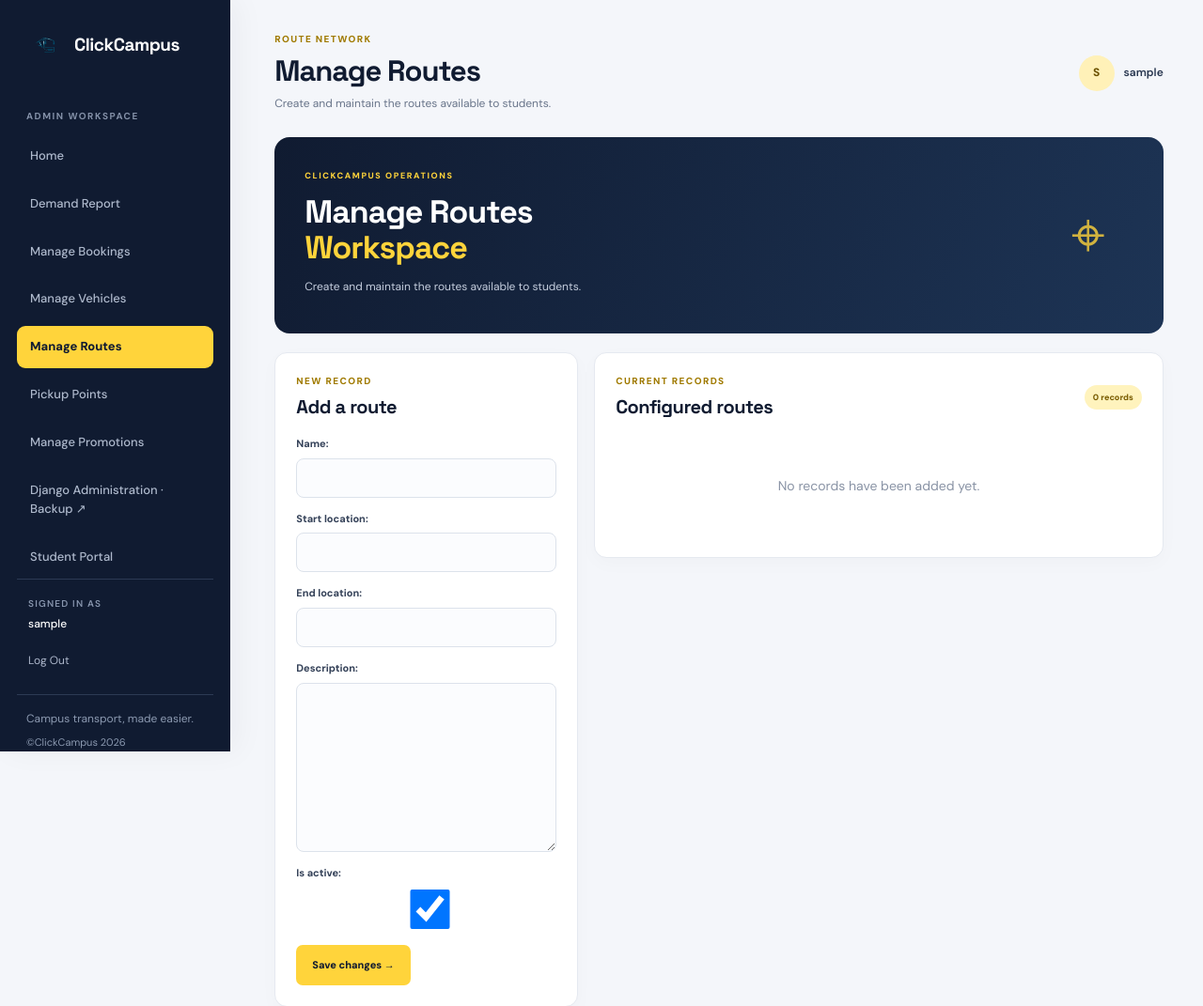
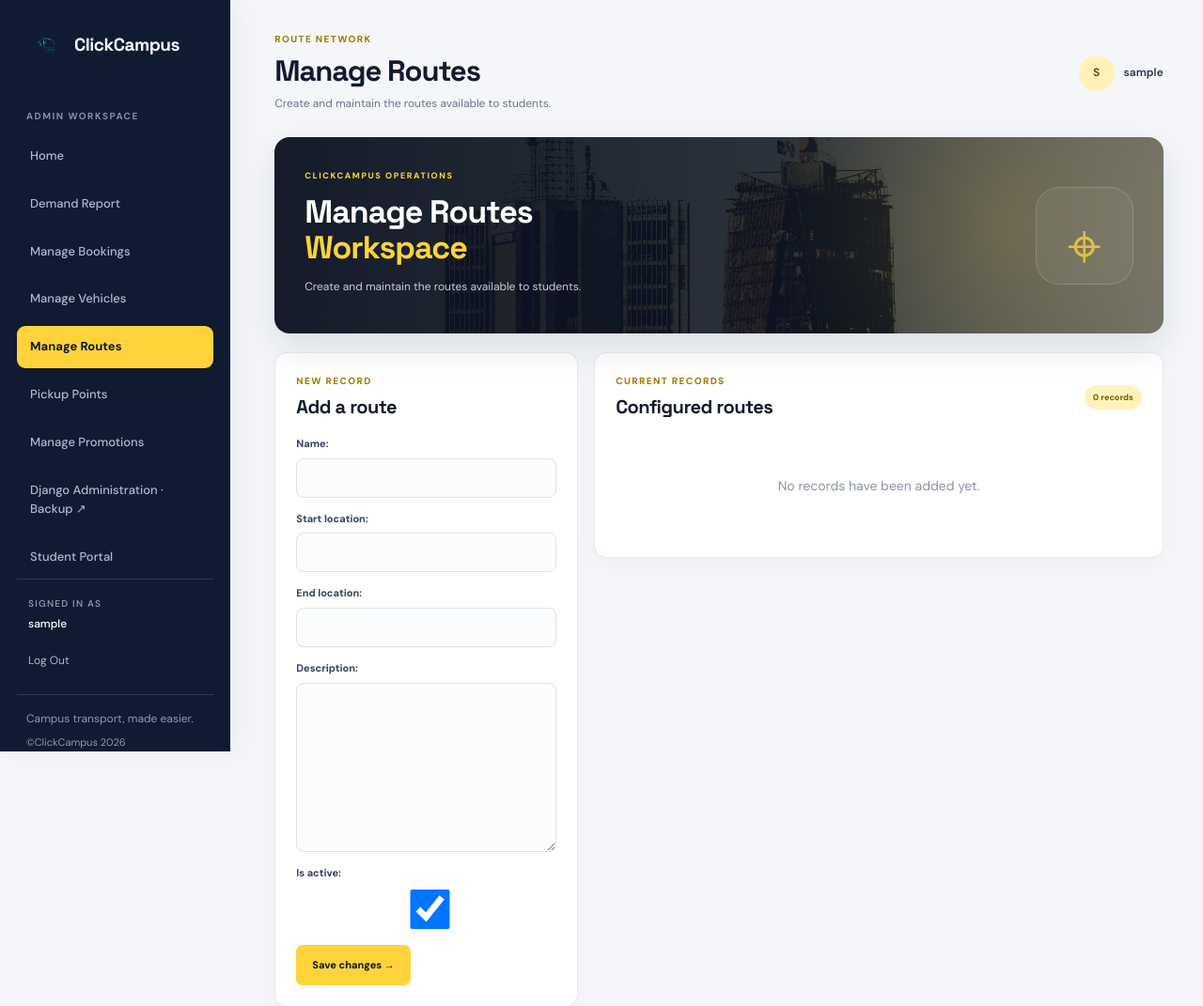
Before and after one commit to iisika/ClickCampus, a Django app: page /admin-dashboard/routes/ in a window 1280 px wide. Shown: the top 1071 px of the page at 94% size. Run offline with Django 5.2, Linux system fonts and the light colour scheme; the visitor is signed in with stand-in values (Sample User, id 1); data that the repository does not hold is empty.

Commit message:
Polish ClickCampus portal and promotion workspace styling

```diff
--- a/transport/static/transport/management.css
+++ b/transport/static/transport/management.css
@@ -48,3 +48,15 @@
 .management-messages p.error{background:#fff0f0;color:#a52b2b}
 @media(max-width:1000px){.management-columns{grid-template-columns:1fr}.management-record-list{max-height:none}}
 @media(max-width:650px){.management-page .management-hero{padding:22px;}.management-hero-icon{display:none}.management-kpis{grid-template-columns:1fr}.management-filters{grid-template-columns:1fr}.management-page .main-content{padding-left:14px;padding-right:14px}}
+
+
+/* Consistent city-led visual treatment for fleet and route workspaces */
+.management-page .management-hero{position:relative;isolation:isolate;background:linear-gradient(90deg,rgba(10,19,36,.96) 0%,rgba(10,19,36,.86) 58%,rgba(10,19,36,.58) 100%),url('/static/transport/image/pexels-joy-kahashi-1725918396-27965508.jpg') center 48%/cover no-repeat;box-shadow:0 15px 38px #101b311c}
+.management-page .management-hero:after{content:'';position:absolute;z-index:-1;inset:0;background:radial-gradient(circle at 82% 45%,rgba(255,212,59,.15),transparent 32%)}
+.management-page .management-hero-icon{position:relative;z-index:1;display:grid;place-items:center;width:104px;height:104px;border:1px solid #ffffff35;border-radius:25px;background:#ffffff12;color:#ffd43b;backdrop-filter:blur(4px)}
+.management-page .management-kpis article,.management-page .management-form-panel,.management-page .management-list-panel{box-shadow:0 7px 22px #17243a08}
+.management-page .management-record{transition:transform .2s,border-color .2s,box-shadow .2s}
+.management-page .management-record:hover{transform:translateY(-2px);border-color:#e6c54e;box-shadow:0 9px 22px #17243a0b}
+.management-page .management-filters button{background:#101b31;transition:background .2s,transform .2s}
+.management-page .management-filters button:hover{background:#263956;transform:translateY(-1px)}
+@media(max-width:760px){.management-page .management-hero{background-position:65% center}}
```
